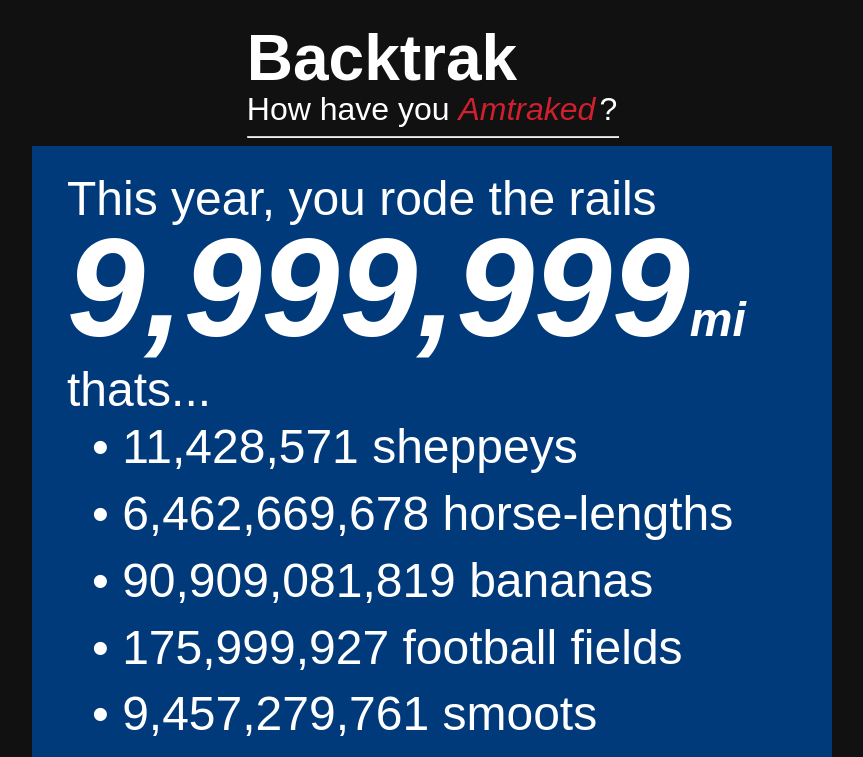
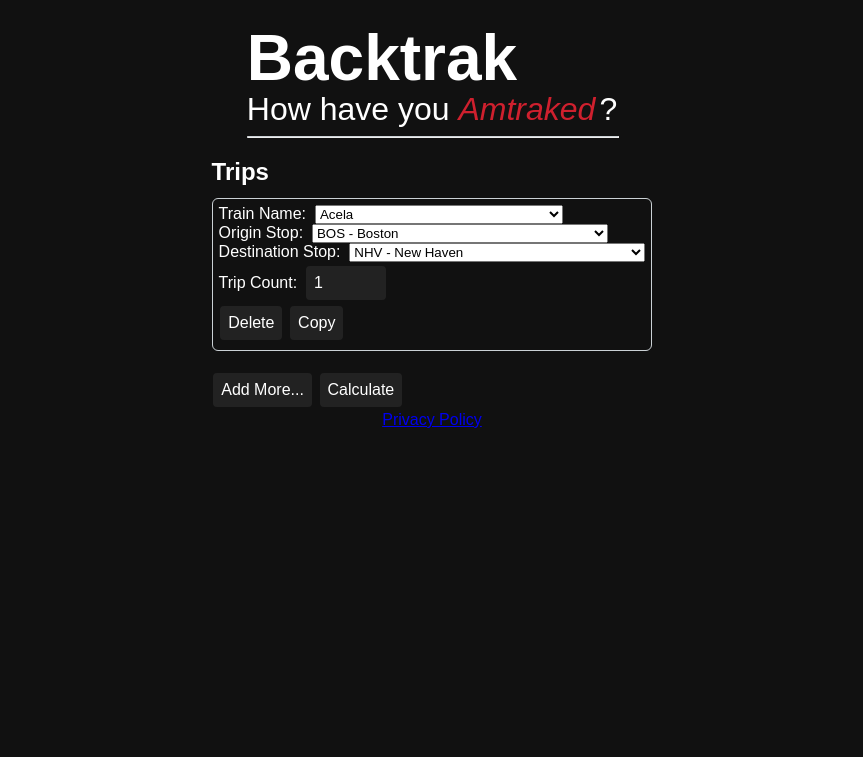
Before and after one commit to piemadd/amtrak-wrapped, a React (Vite) app: page / in a window 1280 px wide. Shown: the top 757 px of the page, without its empty margins (208-1071 px from the left). Built offline with nearby package versions, Linux system fonts and the light colour scheme; a web font is replaced by a local one.

Commit message:
didnt mean to leave that in

```diff
--- a/src/App.jsx
+++ b/src/App.jsx
@@ -247,7 +247,6 @@
         </section>
       ) : (
         <section id="trips">
-          <Distance distance={9_999_999} />
           <h2>Trips</h2>
           <datalist id="trainList">
             {Object.keys(routes)
```
Also changed, not shown: 3 other files (tests, documents, lock files or other folders).
